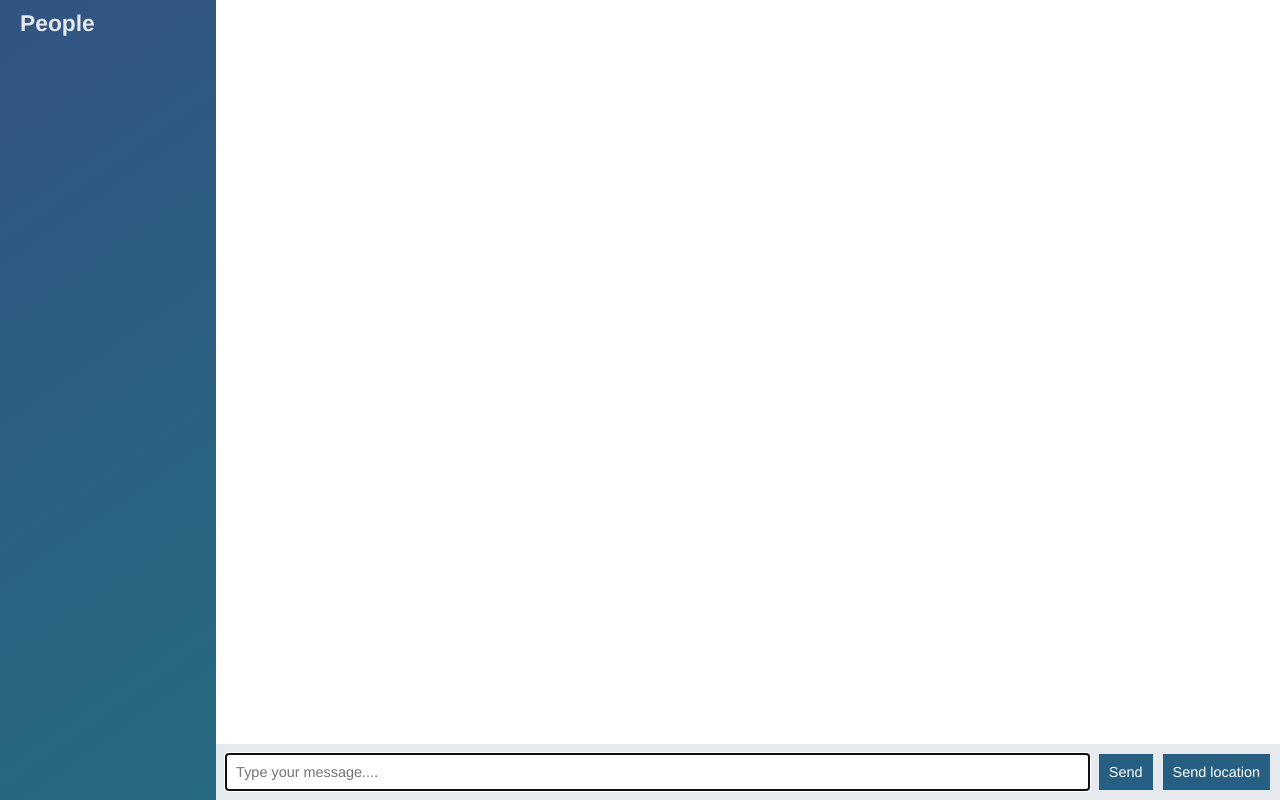
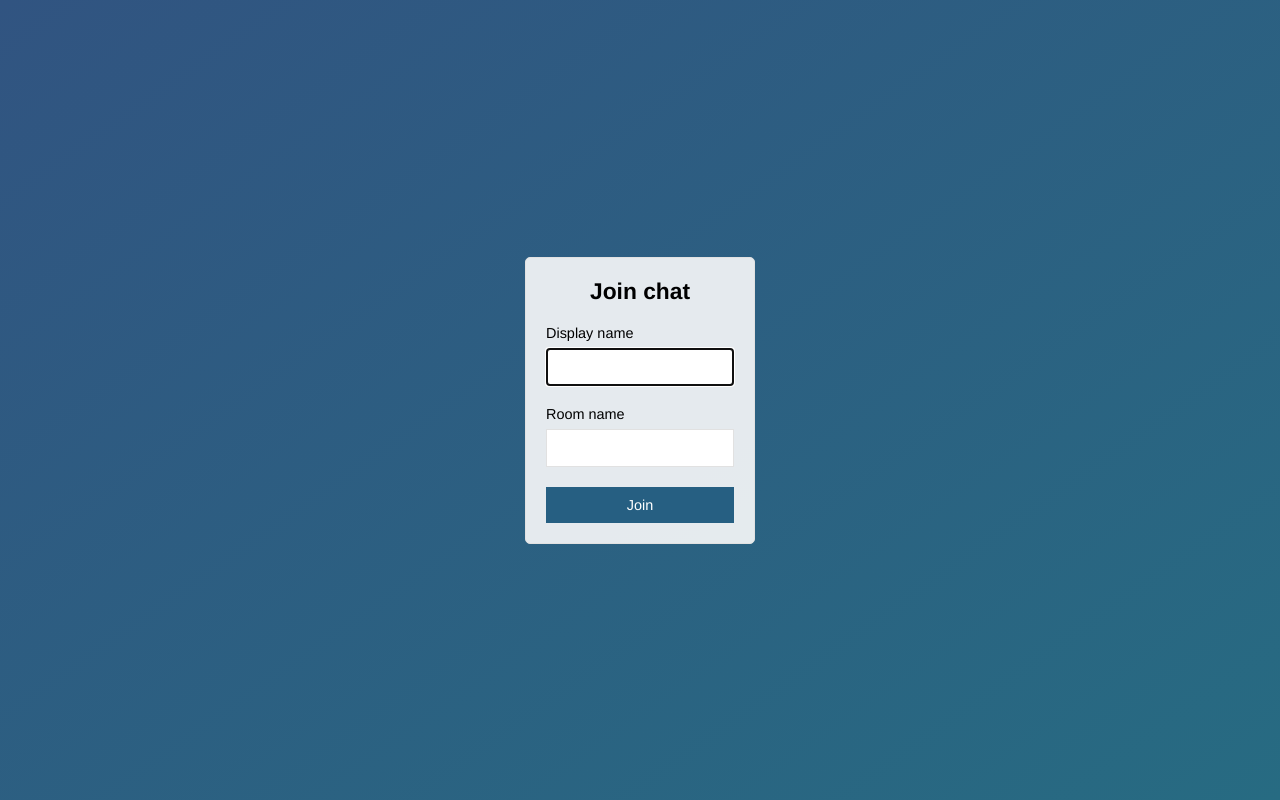
Before and after one commit to ivanevacic/WebChat, a website: page Public/index.html in a window 1280 px wide. Drawn offline with nearby package versions, Linux system fonts and the light colour scheme; no server answers.

Commit message:
Added join room page

```diff
--- a/Public/index.html
+++ b/Public/index.html
@@ -6,61 +6,28 @@
   <meta name="viewport" content="width=device-width, initial-scale=1.0">
   <meta http-equiv="X-UA-Compatible" content="ie=edge">
   <link rel="stylesheet" href="/css/styles.css">
-  <title>WebChat</title>
+  <title>Welcome to the chat app</title>
 </head>
 
-<body class="chat">
-
-  <div class="chat__sidebar">
-    <h3>People</h3>
-    <div id="users"></div>
+<body class="centered-form">
+  <div class="centered-form__form">
+    <form action="/chat.html">
+      <div class="form-field">
+        <h3>Join chat</h3>
+      </div>
+      <div class="form-field">
+        <label>Display name</label>
+        <input type="text" name="name" autofocus/>
+      </div>
+      <div class="form-field">
+        <label>Room name</label>
+        <input type="text" name="room" />
+      </div>
+      <div class="form-field">
+        <button>Join</button>
+      </div>
+    </form>
   </div>
 
-  <div class="chat__main">
-    <ol id="messages" class="chat__messages"></ol>
-
-    <div class="chat__footer">
-      <form id="message-form">
-        <input name="message" type="text" placeholder="Type your message...." autofocus autocomplete="off" />
-        <button>Send</button>
-      </form>
-      <button id="send-location">Send location</button>
-    </div>
-
-
-  </div>
-
-  <script id="message-template" type="text/template">
-    <li class="message">
-      <div class="message__title">
-        <h4>{{from}}</h4>
-        <span>{{createdAt}}</span>
-      </div>
-      <div class="message__body">
-        <p>{{text}}</p>
-      </div>
-    </li>
-  </script>
-
-  <script id="location-message-template" type="text/template">
-    <li class="message">
-      <div class="message__title">
-        <h4>{{from}}</h4>
-        <span>{{createdAt}}</span>
-      </div>
-      <div class="message__body">
-        <p>
-          <a href="{{url}}" target="_blank">My current location</a>
-        </p>
-      </div>
-    </li>
-  </script>
-
-  <script src="/socket.io/socket.io.js"></script>
-  <script src="/js/libs/jquery-3.2.1.js"></script>
-  <script src="/js/index.js"></script>
-  <script src="/js/libs/moment.js"></script>
-  <script src="/js/libs/mustache.js"></script>
 </body>
-
 </html>
```
Also changed, not shown: Public/chat.html (added, +66 -0 lines), Public/js/chat.js (renamed from Public/js/index.js).
